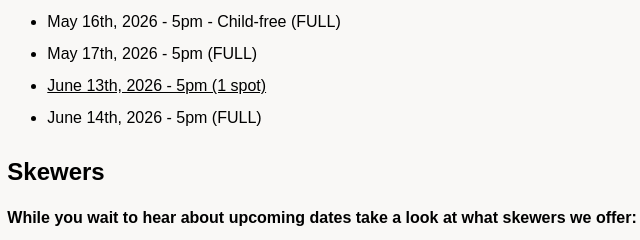
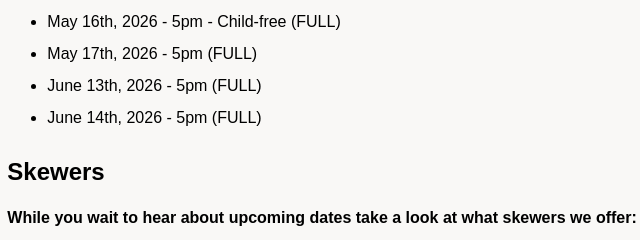
Before and after one commit to curtisbarnard/yoruyaki, an Astro site: page / in a window 1280 px wide. Shown: the part 410-650 px from the top of the page, 299-939 px from the left. Built offline with nearby package versions, Linux system fonts and the light colour scheme; Astro itself is replaced by a stand-in of ours; a web font is replaced by a local one.

Commit message:
Update spots left

```diff
--- a/src/pages/index.astro
+++ b/src/pages/index.astro
@@ -51,11 +51,7 @@ const title = 'Yoruyaki';
       May 17th, 2026 - 5pm (FULL)
     </li>
     <li>
-      <a
-        href='mailto:curtis.barnard.jr@gmail.com?subject=Yoruyaki%20June%2013th&body=I%20would%20like%20to%20attend%20Yoruyaki%20on%20June%2013th,%202026.%0A%0AName:%0ANumber%20of%20people:%0A'
-      >
-        June 13th, 2026 - 5pm (1 spot)
-      </a>
+       June 13th, 2026 - 5pm (FULL)
     </li>
     <li>
       June 14th, 2026 - 5pm (FULL)
```
